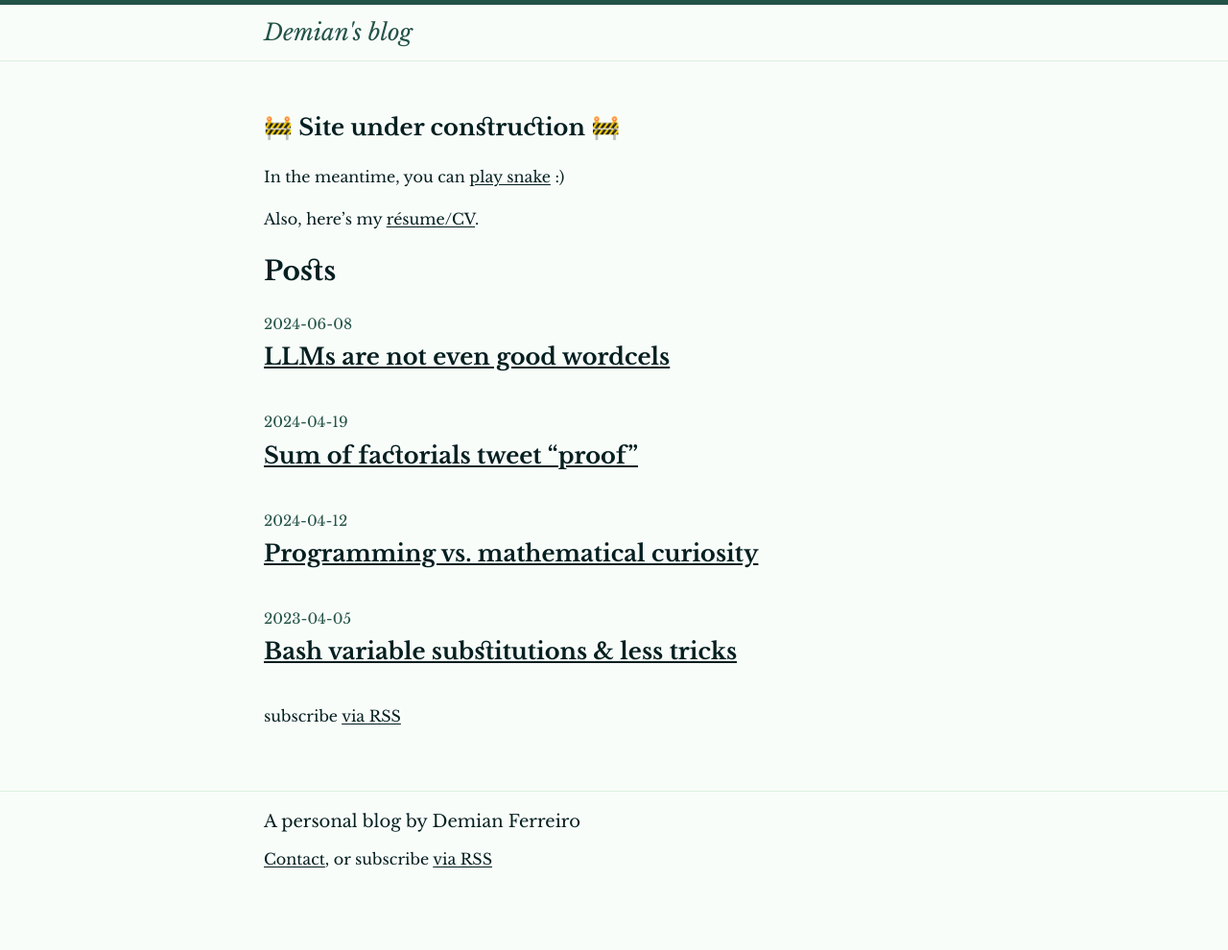
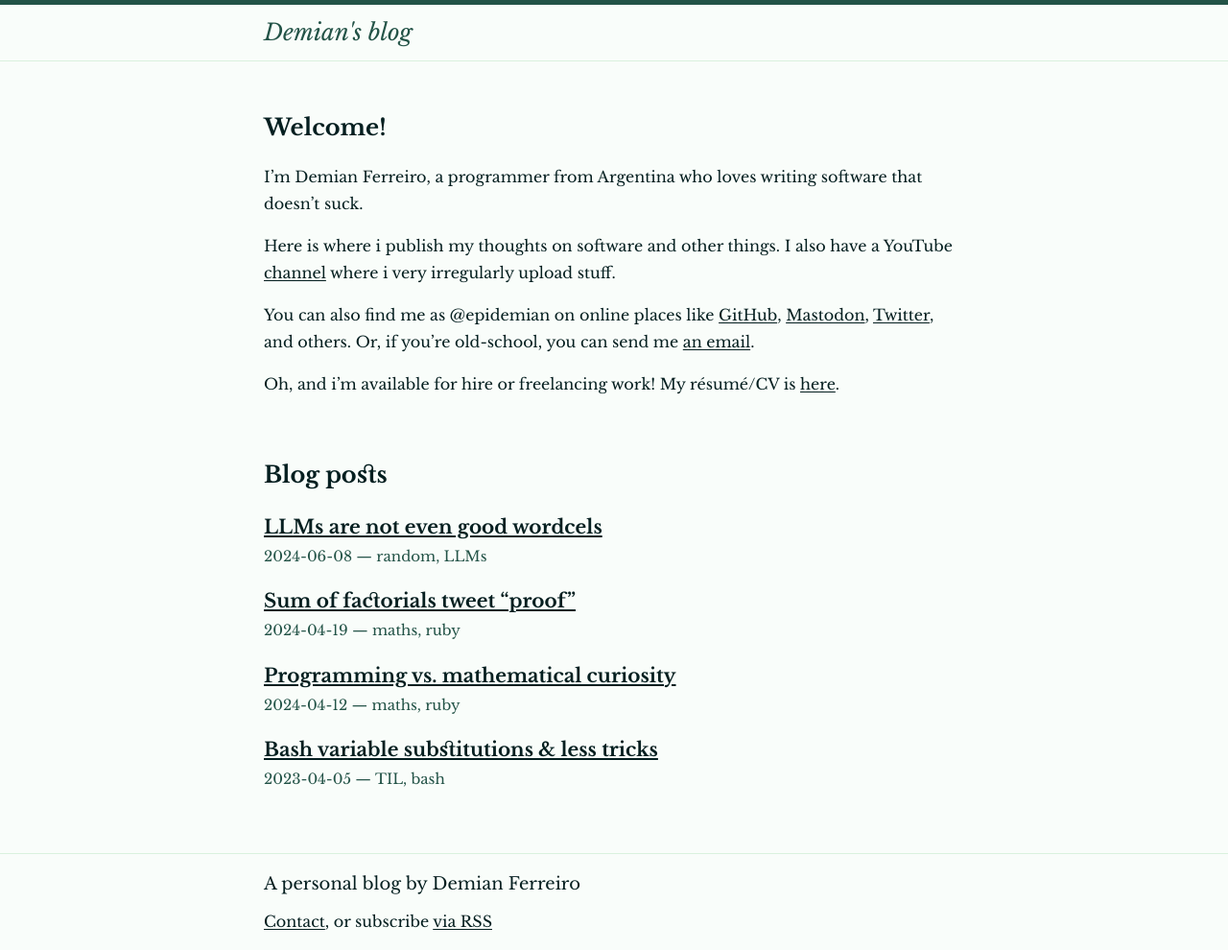
Before and after one commit to epidemian/epidemian.github.io, a Jekyll site: the page built from index.md, in a window 1280 px wide. Shown: the whole page at 96% size. Built offline with Jekyll 4.4.1, drawn with Linux system fonts in a browser that asks for light colours; before the commit the page ends 925 px from its top, so only the background shows below that.

Commit message:
Improve homepage content
Add some intro and contact info. Remove "under construction" status.

```diff
--- a/_layouts/home.html
+++ b/_layouts/home.html
@@ -2,32 +2,19 @@
 layout: default
 ---
 
-<div class="home">
-  {%- if page.title -%}
-    <h1 class="page-heading">{{ page.title }}</h1>
-  {%- endif -%}
-
+<div>
   {{ content }}
 
-  {%- if site.posts.size > 0 -%}
-    <h2 class="post-list-heading">{{ page.list_title | default: "Posts" }}</h2>
+  <h2>Blog posts</h2>
   <ul class="post-list">
     {%- for post in site.posts -%}
     <li>
-        <span class="post-meta">{{ post.date | date: site.date_format }}</span>
-        <h3>
-          <a class="post-link" href="{{ post.url | relative_url }}">
-            {{ post.title | escape }}
-          </a>
-        </h3>
-        {%- if site.show_excerpts -%}
-          {{ post.excerpt }}
-        {%- endif -%}
+      <h3><a href="{{ post.url | relative_url }}">{{ post.title | escape }}</a></h3>
+      <div class="post-meta">
+        <time>{{ post.date | date: site.date_format }}</time>
+        <span>{{ post.tags | join: ", " }}</span>
+      </div>
     </li>
     {%- endfor -%}
   </ul>
-
-    <p class="rss-subscribe">subscribe <a href="{{ '/feed.xml' | relative_url }}">via RSS</a></p>
-  {%- endif -%}
-
 </div>
--- a/assets/styles.css
+++ b/assets/styles.css
@@ -97,6 +97,11 @@ h1, h2, h3, h4, h5, h6 {
   /* Libre Baskerville font has some really pretty ligatures. Too fancy for normal text, but totally acceptable for titles. */
   font-variant-ligatures: common-ligatures discretionary-ligatures;
 }
+
+h1 { font-size: 2rem; }
+h2 { font-size: 1.5rem; }
+h3 { font-size: 1.25rem; }
+h4 { font-size: 1.125rem; }
 
 a:not(.inert-link) {
   color: inherit;
@@ -288,20 +293,15 @@ details summary {
   padding-bottom: min(3rem, 7.5%);
 }
 
-.page-heading {
-  font-size: 2rem;
-}
-
-.post-list-heading {
-  font-size: 1.75rem;
-}
-
 .post-list {
   margin-left: 0;
   list-style: none;
 }
+.post-list h3 {
+  margin: 0;
+}
 .post-list > li {
-  margin-bottom: 2rem;
+  margin-bottom: 1rem;
 }
 
 .post-meta {
@@ -316,11 +316,6 @@ details summary {
 .post-author {
   font-size: 1.0625rem;
   font-style: italic;
-}
-
-.post-link {
-  display: block;
-  font-size: 1.5rem;
 }
 
 /**
@@ -343,15 +338,6 @@ details summary {
 .post-content {
   counter-reset: sidenote-counter;
   margin-bottom: 2rem;
-}
-.post-content h2 {
-  font-size: 1.625rem;
-}
-.post-content h3 {
-  font-size: 1.25rem;
-}
-.post-content h4 {
-  font-size: 1.125rem;
 }
 
 .post-content h2,
--- a/index.md
+++ b/index.md
@@ -1,8 +1,15 @@
 ---
 layout: home
 ---
-## 🚧 Site under construction 🚧
 
-In the meantime, you can [play snake](/snake) :)
+## Welcome!
 
-Also, here's my [résume/CV](/resume).
+I'm Demian Ferreiro, a programmer from Argentina who loves writing software that doesn't suck.
+
+Here is where i publish my thoughts on software and other things. I also have a YouTube [channel](https://www.youtube.com/@DemianFerreiro/) where i very irregularly upload stuff.
+
+You can also find me as @epidemian on online places like [GitHub](https://github.com/epidemian), [Mastodon](https://mastodon.social/@epidemian), [Twitter](https://twitter.com/epidemian), and others. Or, if you're old-school, you can send me [an email](mailto:epidemian+blog@gmail.com).
+
+Oh, and i'm available for hire or freelancing work! My résumé/CV is [here](/resume).
+
+<br>
```
Lines whose indentation alone changed are shown as unchanged.
